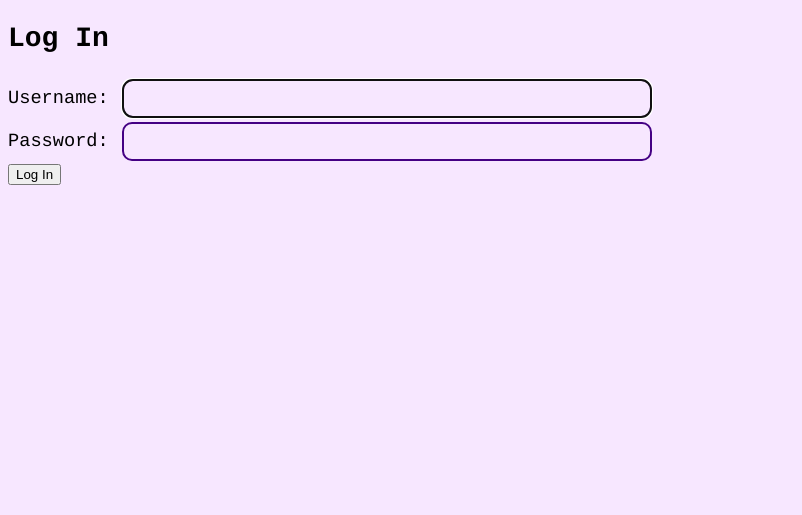
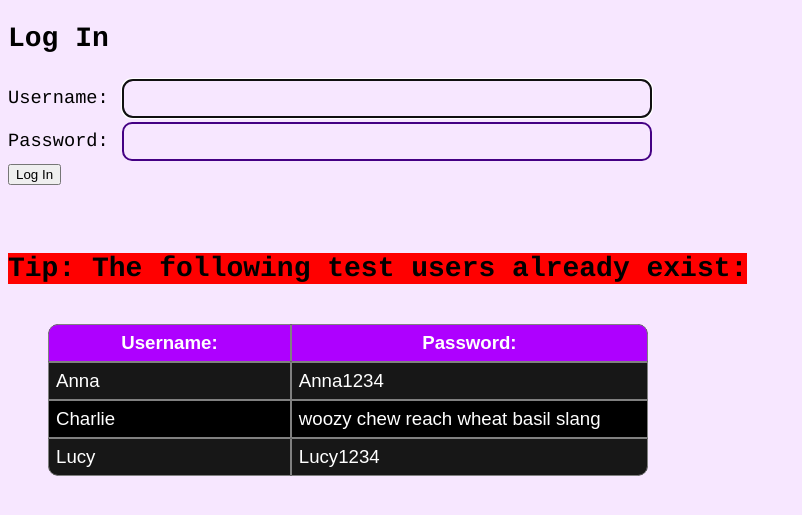
Before and after one commit to MEdrum/virtual-bookshelf, a Django app: page /accounts/login/ in a window 1280 px wide. Shown: the part 64-579 px from the top of the page, without its empty margins (0-802 px from the left). Run offline with Django 5.2, Linux system fonts and the light colour scheme.

Commit message:
test: 💄 Add a table of test users to simplify testing

```diff
--- a/templates/registration/login.html
+++ b/templates/registration/login.html
@@ -7,6 +7,30 @@
     {% csrf_token %}
     {{ form }}
     <button type="submit">Log In</button>
+    </br>
+    </br>
+    </br>
+    <p>
+        <h2><label for="user-table" style="background-color: red; display: inline-block">Tip: The following test users already exist:</label></h2>
+        <table id="user-table">
+            <tr>
+                <th>Username:</th>
+                <th>Password:</th>
+            </tr>
+            <tr>
+                <td>Anna</td>
+                <td>Anna1234</td>
+            </tr>
+            <tr>
+                <td>Charlie</td>
+                <td>woozy chew reach wheat basil slang</td>
+            </tr>
+            <tr>
+                <td>Lucy</td>
+                <td>Lucy1234</td>
+            </tr>
+        </table>
+    </p>
 </form>
 
 {% endblock authentication %}
```
